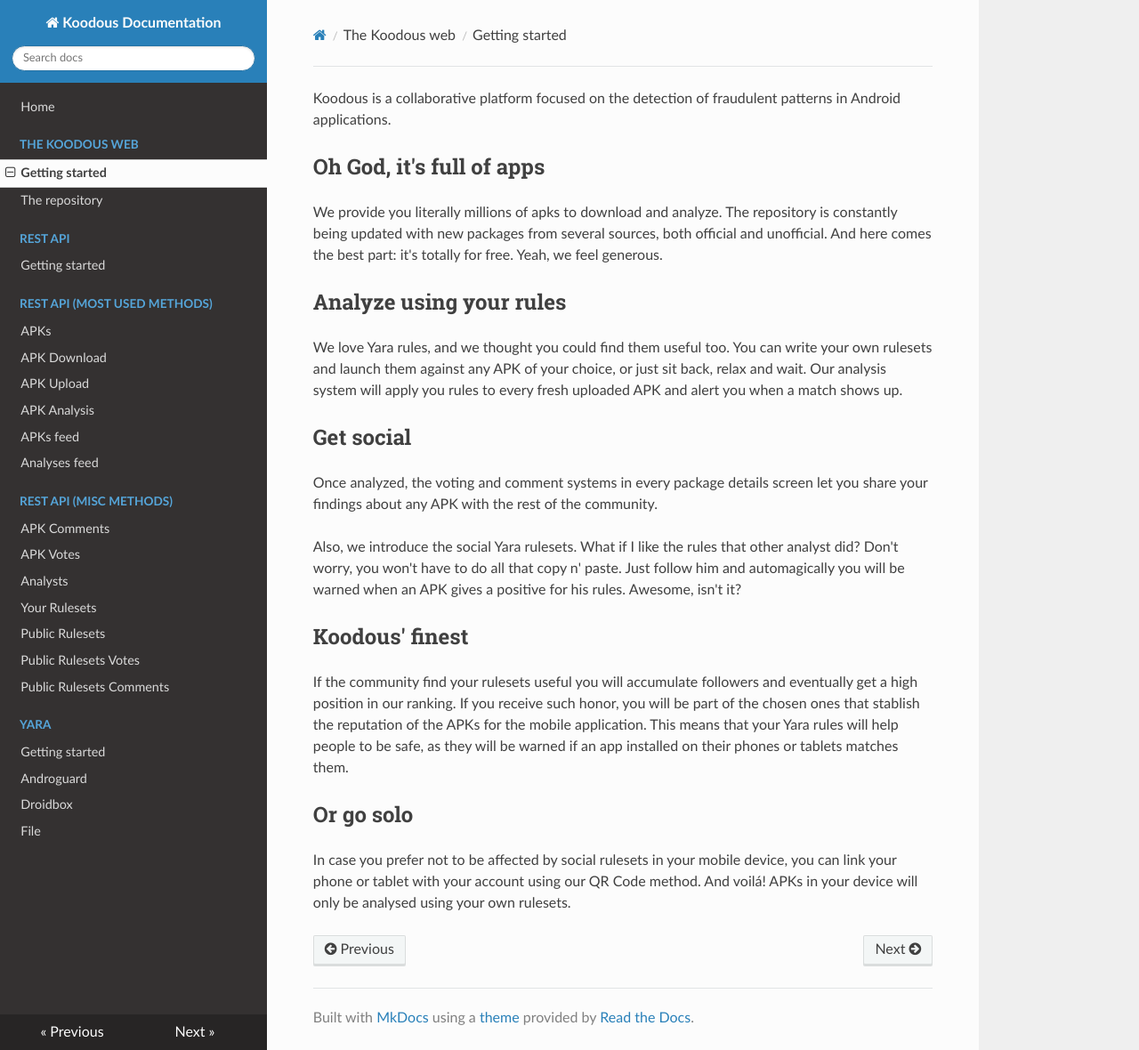
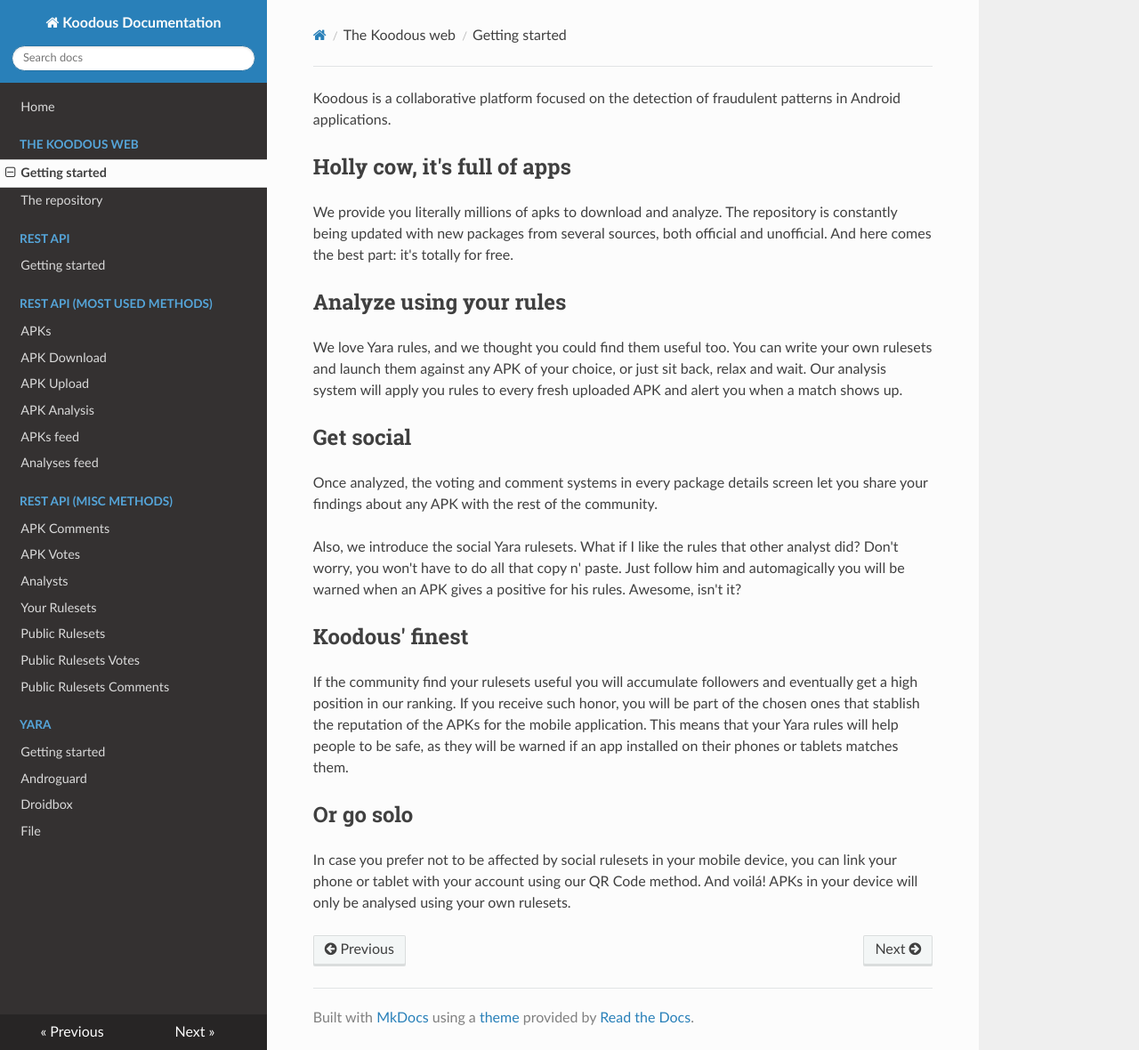
Before and after one commit to Koodous/docs.koodous.com, an MkDocs documentation site: the page built from docs/web/getting-started.md, in a window 1280 px wide and 1180 px high. Shown: the whole window at 89% size. Built offline with MkDocs 1.6.1, drawn with Linux system fonts in a browser that asks for light colours; nearby versions of some CDN libraries; old or Windows-style settings are respelled for this version of MkDocs.

Commit message:
Fixed some phrases.

```diff
--- a/docs/web/getting-started.md
+++ b/docs/web/getting-started.md
@@ -1,8 +1,8 @@
 Koodous is a collaborative platform focused on the detection of fraudulent patterns in Android applications.
 
-## Oh God, it's full of apps
+## Holly cow, it's full of apps
 
-We provide you literally millions of apks to download and analyze. The repository is constantly being updated with new packages from several sources, both official and unofficial. And here comes the best part: it's totally for free. Yeah, we feel generous.
+We provide you literally millions of apks to download and analyze. The repository is constantly being updated with new packages from several sources, both official and unofficial. And here comes the best part: it's totally for free.
 
 ## Analyze using your rules
 
```
